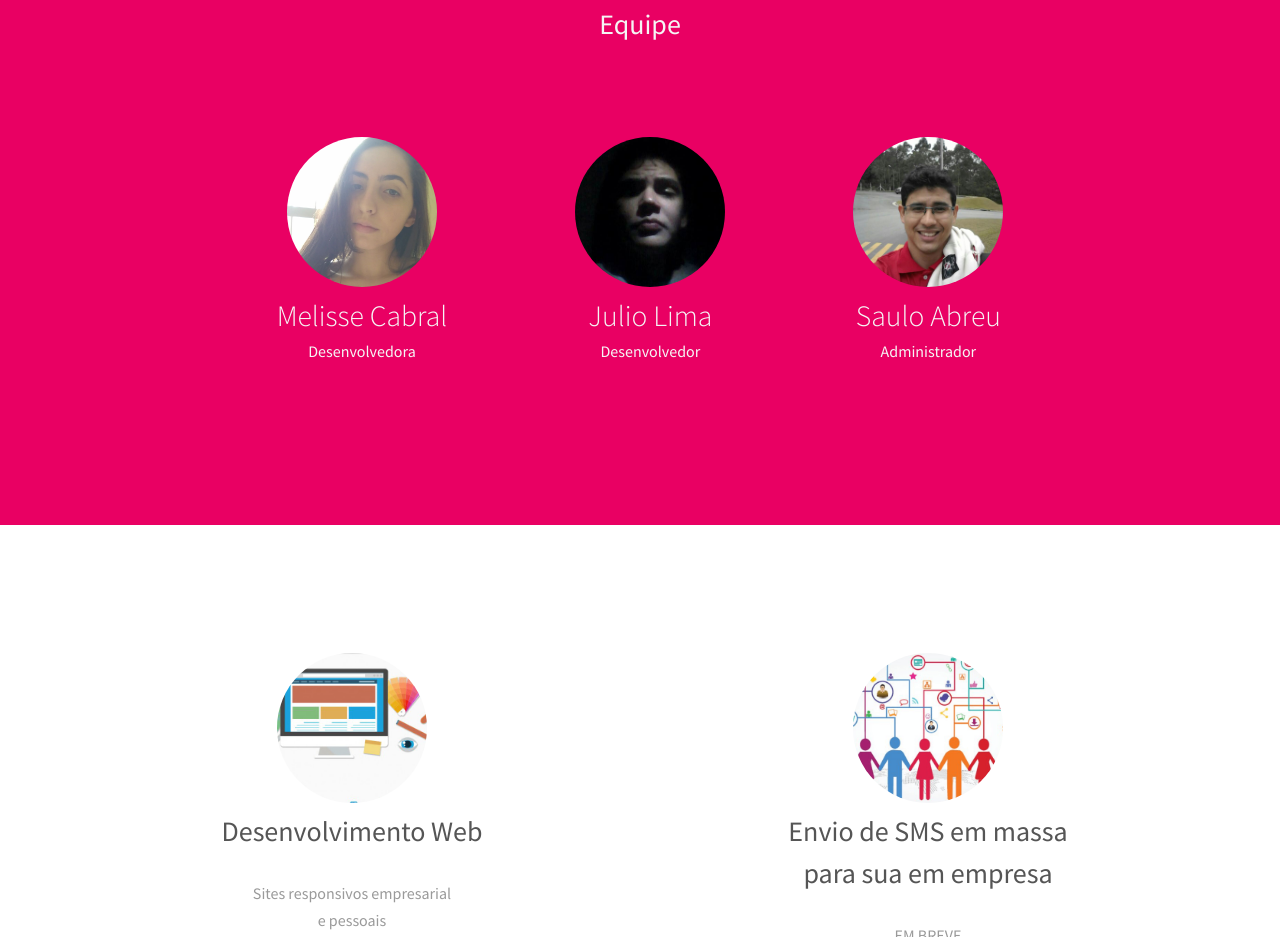
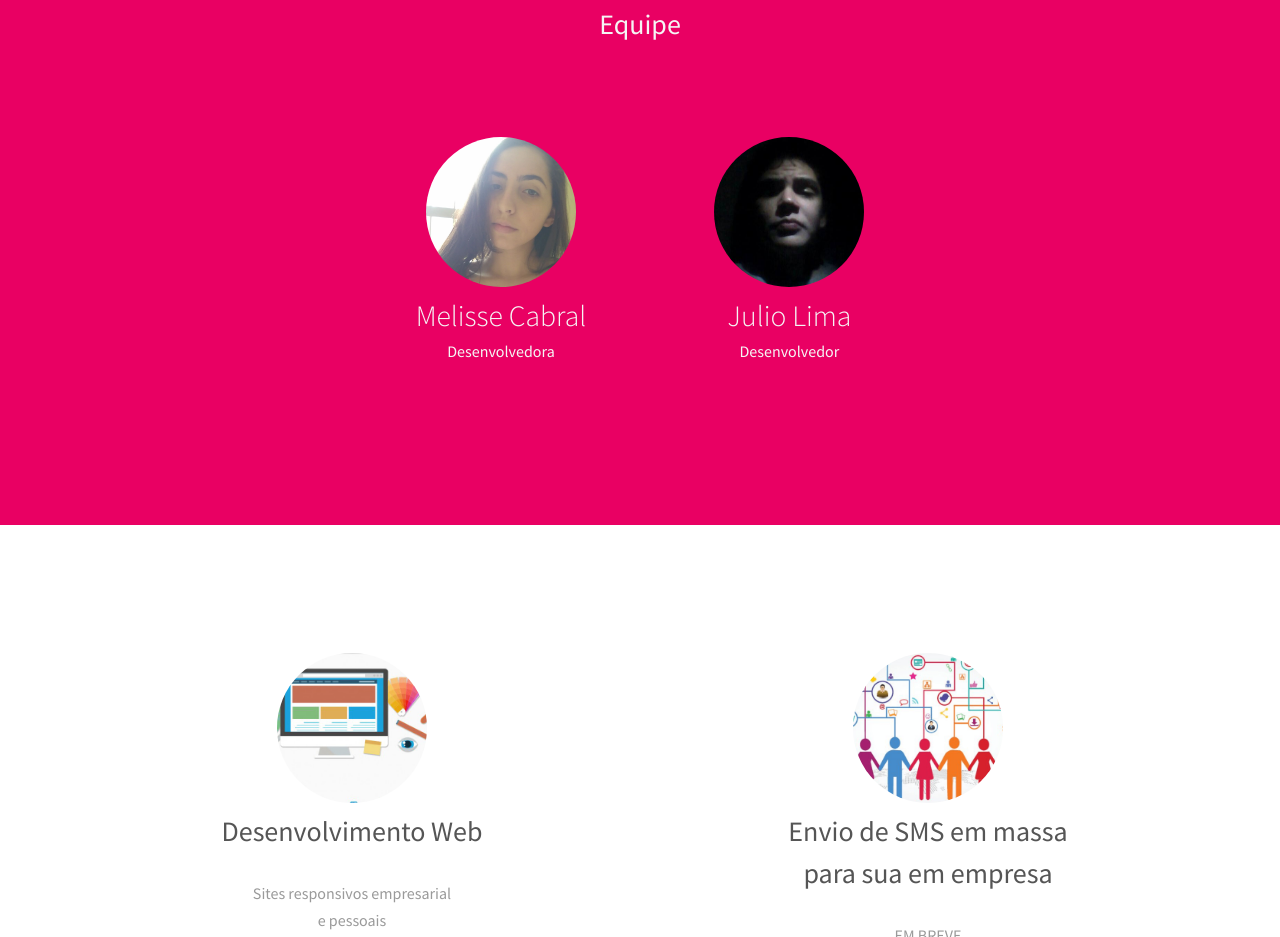
Before and after one commit to ViralCorporation/Viral, a plain HTML site: page index.html in a window 1280 px wide. Shown: the part 1769-2706 px from the top of the page. Drawn offline with Linux system fonts and the light colour scheme; some packages are replaced by stand-ins of ours.

Commit message:
Update index.html

```diff
--- a/index.html
+++ b/index.html
@@ -143,13 +143,7 @@
                         <h2 id="name_employ" class="text-section-five">Julio Lima</h2>
                         <span class="text-section-five">Desenvolvedor</span>
                     </div>
-                    <div class='card_employ'>
-                        <div class="image round">
-                            <img src="images/saulo.jpg" style="width: 150px" />
-                        </div>
-                        <h2 id="name_employ" class="text-section-five">Saulo Abreu</h2>
-                        <span class="text-section-five">Administrador</span>
-                    </div>
+
                 </div>
 
             </div>
```
